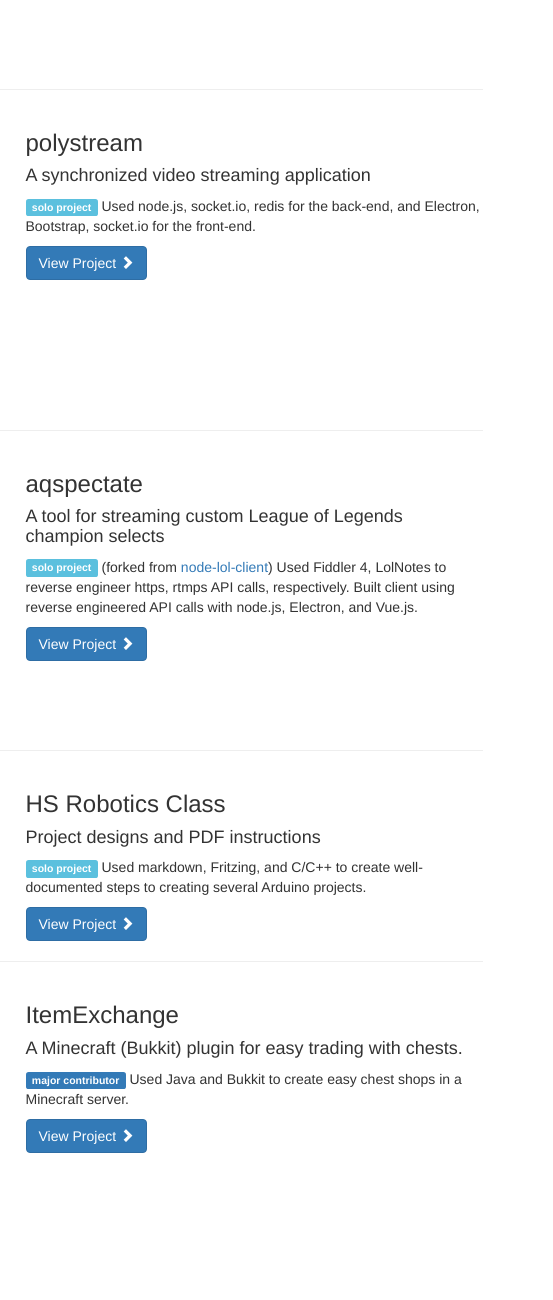
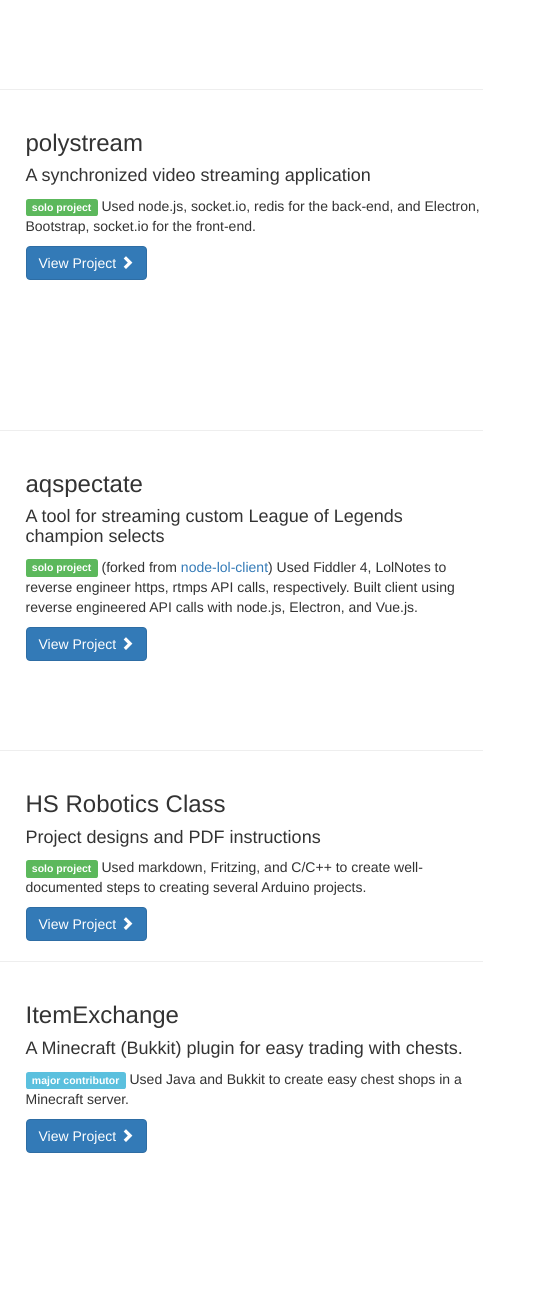
Before and after one commit to Aqlow/aqlow.github.io, a plain HTML site: page index.html in a window 1280 px wide. Shown: the top 1300 px of the page, 727-1280 px from the left. Drawn offline with Linux system fonts and the light colour scheme.

Commit message:
Reformat labels

```diff
--- a/index.html
+++ b/index.html
@@ -51,7 +51,7 @@
             <div class="col-md-5">
                 <h3>polystream</h3>
                 <h4>A synchronized video streaming application</h4>
-                <p><span class="label label-info">solo project</span> Used node.js, socket.io, redis for the back-end, and Electron, Bootstrap, socket.io for the front-end.</p>
+                <p><span class="label label-success">solo project</span> Used node.js, socket.io, redis for the back-end, and Electron, Bootstrap, socket.io for the front-end.</p>
                 <a class="btn btn-primary" href="https://github.com/Aqlow/polystream-client">View Project <span class="glyphicon glyphicon-chevron-right"></span></a>
             </div>
         </div>
@@ -69,7 +69,7 @@
             <div class="col-md-5">
                 <h3>aqspectate</h3>
                 <h4>A tool for streaming custom League of Legends champion selects</h4>
-                <p><span class="label label-info">solo project</span> (forked from <a href="https://github.com/nagash/node-lol-client">node-lol-client</a>) Used Fiddler 4, LolNotes to reverse engineer https, rtmps API calls, respectively. Built client using reverse engineered API calls with node.js, Electron, and Vue.js.</p>
+                <p><span class="label label-success">solo project</span> (forked from <a href="https://github.com/nagash/node-lol-client">node-lol-client</a>) Used Fiddler 4, LolNotes to reverse engineer https, rtmps API calls, respectively. Built client using reverse engineered API calls with node.js, Electron, and Vue.js.</p>
                 <a class="btn btn-primary" href="https://github.com/Aqlow/aqspectate">View Project <span class="glyphicon glyphicon-chevron-right"></span></a>
             </div>
         </div>
@@ -87,7 +87,7 @@
             <div class="col-md-5">
                 <h3>HS Robotics Class</h3>
                 <h4>Project designs and PDF instructions</h4>
-                <p><span class="label label-info">solo project</span> Used markdown, Fritzing, and C/C++ to create well-documented steps to creating several Arduino projects.</p>
+                <p><span class="label label-success">solo project</span> Used markdown, Fritzing, and C/C++ to create well-documented steps to creating several Arduino projects.</p>
                 <a class="btn btn-primary" href="https://github.com/Aqlow/roboticsclass">View Project <span class="glyphicon glyphicon-chevron-right"></span></a>
             </div>
         </div>
@@ -106,7 +106,7 @@
             <div class="col-md-5">
                 <h3>ItemExchange</h3>
                 <h4>A Minecraft (Bukkit) plugin for easy trading with chests.</h4>
-                <p><span class="label label-primary">major contributor</span> Used Java and Bukkit to create easy chest shops in a Minecraft server.</p>
+                <p><span class="label label-info">major contributor</span> Used Java and Bukkit to create easy chest shops in a Minecraft server.</p>
                 <a class="btn btn-primary" href="https://github.com/Civcraft/ItemExchange">View Project <span class="glyphicon glyphicon-chevron-right"></span></a>
             </div>
         </div>
@@ -124,7 +124,7 @@
             <div class="col-md-5">
                 <h3>AqPvP</h3>
                 <h4>A Minecraft (Bukkit) plugin for advanced control over player combat</h4>
-                <p><span class="label label-info">solo project</span> Used Java and Bukkit to create advanced plugin for complete control over player vs player combat in Minecraft. Parses expressions from a config file to form damage equations. Adds entirely new mechanics with "spells" and "runes".</p>
+                <p><span class="label label-success">solo project</span> Used Java and Bukkit to create advanced plugin for complete control over player vs player combat in Minecraft. Parses expressions from a config file to form damage equations. Adds entirely new mechanics with "spells" and "runes".</p>
                 <a class="btn btn-primary" href="https://github.com/shadowjay1/AqPvP">View Project <span class="glyphicon glyphicon-chevron-right"></span></a>
             </div>
         </div>
@@ -142,7 +142,7 @@
             <div class="col-md-5">
                 <h3>SimpleLocator</h3>
                 <h4>A Minecraft client modification to synchronize and visual player locations across multiple clients</h4>
-                <p><span class="label label-info">solo project</span> Created unique Minecraft mod allowing players to visualize remote player locations by using a central server to transmit locations. Used node.js and redis for the back-end, Java and Netty for the front-end.</p>
+                <p><span class="label label-success">solo project</span> Created unique Minecraft mod allowing players to visualize remote player locations by using a central server to transmit locations. Used node.js and redis for the back-end, Java and Netty for the front-end.</p>
                 <a class="btn btn-primary" href="https://github.com/shadowjay1/SimpleLocator">View Project <span class="glyphicon glyphicon-chevron-right"></span></a>
             </div>
         </div>
```
